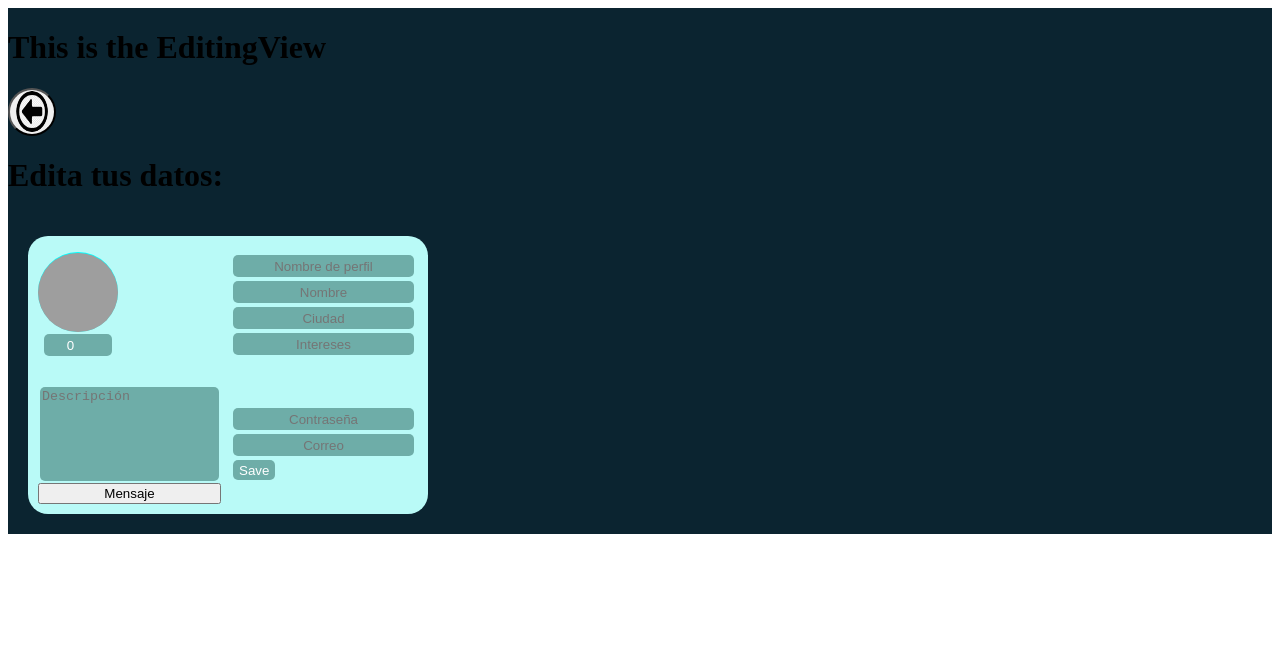
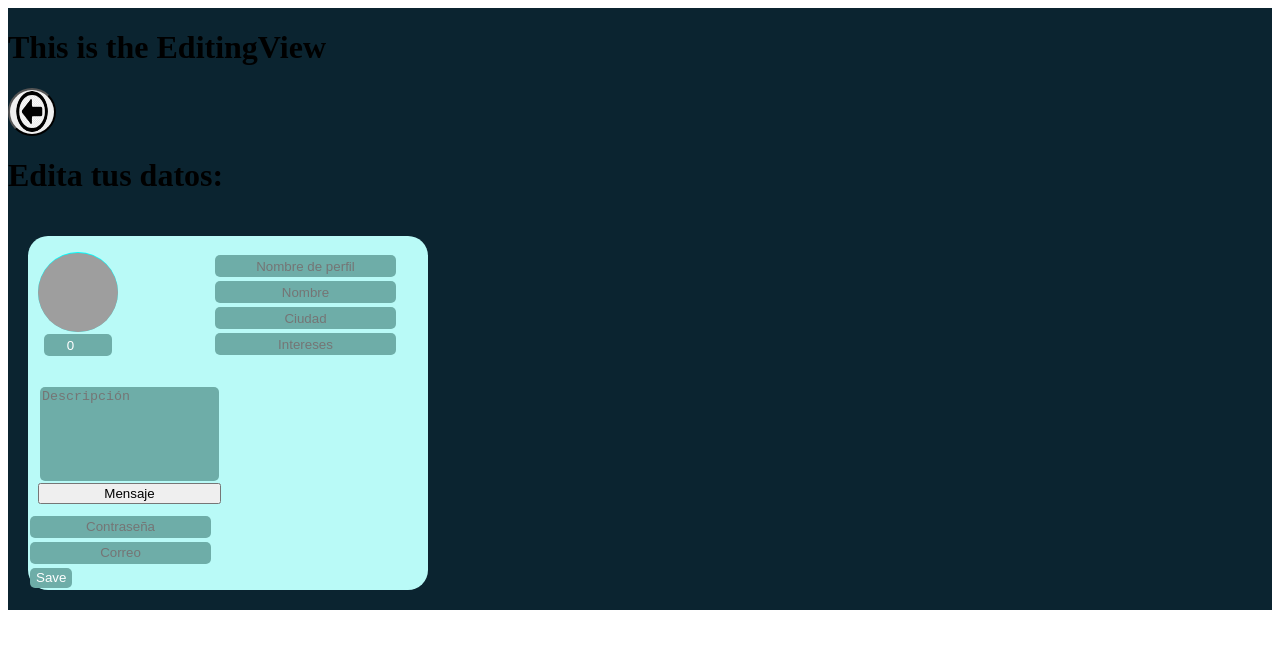
Before and after one commit to JoseLuCG/Proyecto_FinalCurso, a React (Create React App) app in the folder frontend/: page /edit-user in a window 1280 px wide. Shown: the top 648 px of the page. Built offline with nearby package versions, Linux system fonts and the light colour scheme; grey boxes are pictures that could not be loaded.

Commit message:
Change name classes and add a grid configuration.

```diff
--- a/frontend/src/components/ProfileCard/ProfileCard.jsx
+++ b/frontend/src/components/ProfileCard/ProfileCard.jsx
@@ -56,11 +56,11 @@ function ProfileCard ({user, editable}) {
 
     return (
         <div className={styles.profileContainer}>
-            <div className={styles.containerPhoto}>
+            <div className={styles.containerPhotoAge}>
                 <PicIcon img="https://s.ws.pho.to/img/index/ai/source.jpg" />
                 <input disabled={editable && "disabled"} value={user && user.age} onChange={ageChangeHandler} className={[styles.age, styles.inputData].join(' ')} type="number" placeholder="Edad" maxLength="2"/>
             </div>
-            <div>
+            <div className={styles.dataInputs}>
                 <input disabled={editable && "disabled"} value={user && user.nameProfile} onChange={nameProfileChangeHandler} className={styles.inputData} type="text" placeholder="Nombre de perfil" />
                 <input disabled={editable && "disabled"} value={user && user.nameUser} onChange={nameChangeHandler} className={styles.inputData} type="text" placeholder="Nombre" />
                 <input disabled={editable && "disabled"} value={user && user.location} onChange={locationChangeHandler} className={styles.inputData} type="text" placeholder="Ciudad" />
--- a/frontend/src/components/ProfileCard/ProfileCard.module.css
+++ b/frontend/src/components/ProfileCard/ProfileCard.module.css
@@ -21,7 +21,7 @@
     max-width: 25rem;
 }
 /* ---------- Photo container CSS ----------*/
-.containerPhoto{
+.containerPhotoAge{
     display: flex;
     flex-direction: column;
     justify-content: center;
@@ -29,12 +29,30 @@
     flex-wrap: wrap;
     align-items: center;
     margin: 10px;
+    /* Grid position: */
+    grid-column-start: 1;
+    grid-column-end: 2;
+    grid-row-start: 1;
+    grid-row-end: 2;
+}
+/* ---------- DataInput CSS ---------- */
+.dataInputs {
+    /* Grid position: */
+    grid-column-start: 2;
+    grid-column-end: 3;
+    grid-row-start: 1;
+    grid-row-end: 2;
 }
 /* ---------- Textarea and mesage Button ----------*/
 .textareaDescription {
     margin:10px;
     display: flex;
     flex-direction: column;
+    /* Grid position: */
+    grid-row-start: 2;
+    grid-row-end: 3;
+    grid-column-start: 1;
+    grid-column-end: 3;
 }
 /* ---------- Inputs CSS ---------- */
 .inputData{
```
